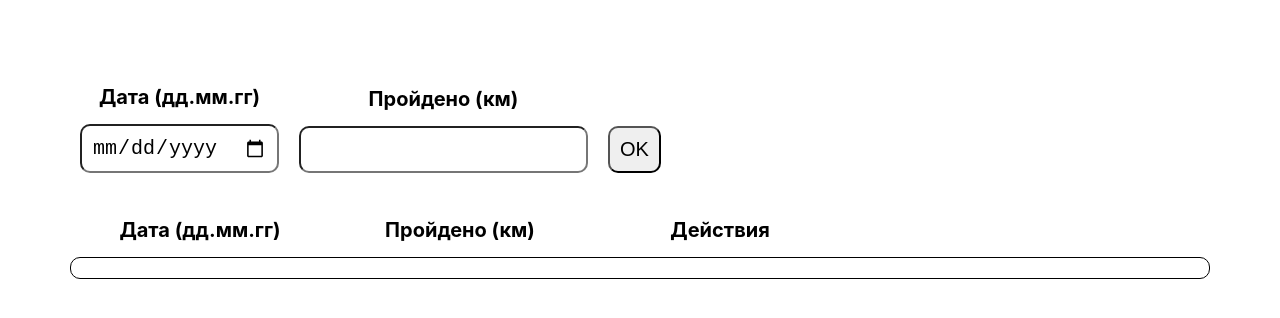
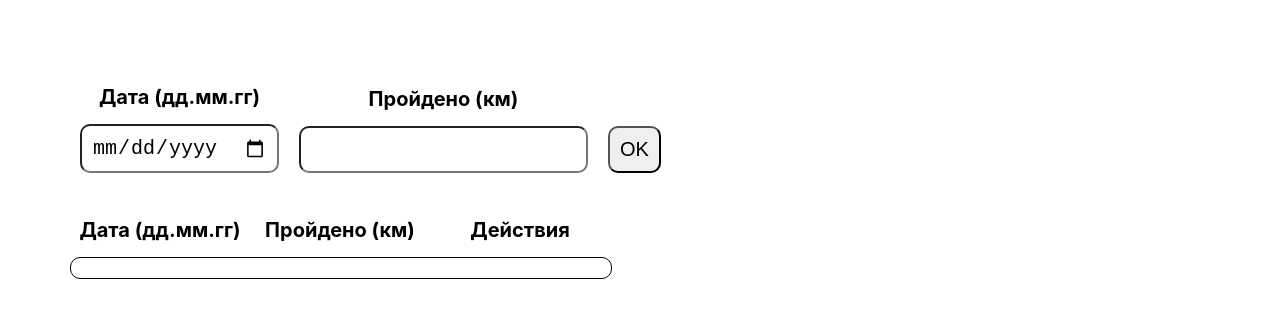
Before and after one commit to jdaianova/forms-steps, a React (Create React App) app: page / in a window 1280 px wide. Shown: the top 318 px of the page. Built offline with nearby package versions, Linux system fonts and the light colour scheme.

Commit message:
3 commit

```diff
--- a/src/App.css
+++ b/src/App.css
@@ -45,11 +45,12 @@
 }
 
 .table-column {
-  width: 250px;
+  width: 170px;
   text-align: center;
 }
 
 .result-table-border {
+  width: 520px;
   margin-top: 10px;
   border: 1px solid black;
   padding: 10px;
```
